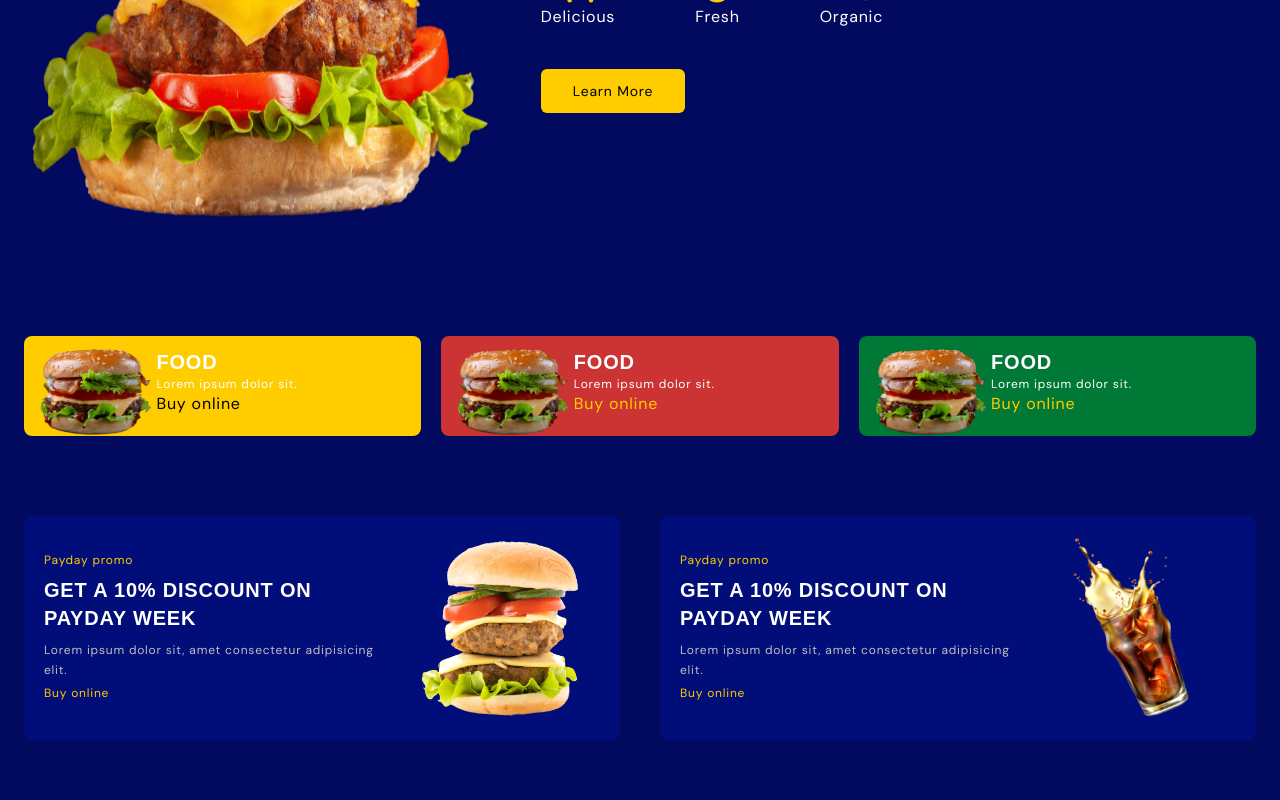
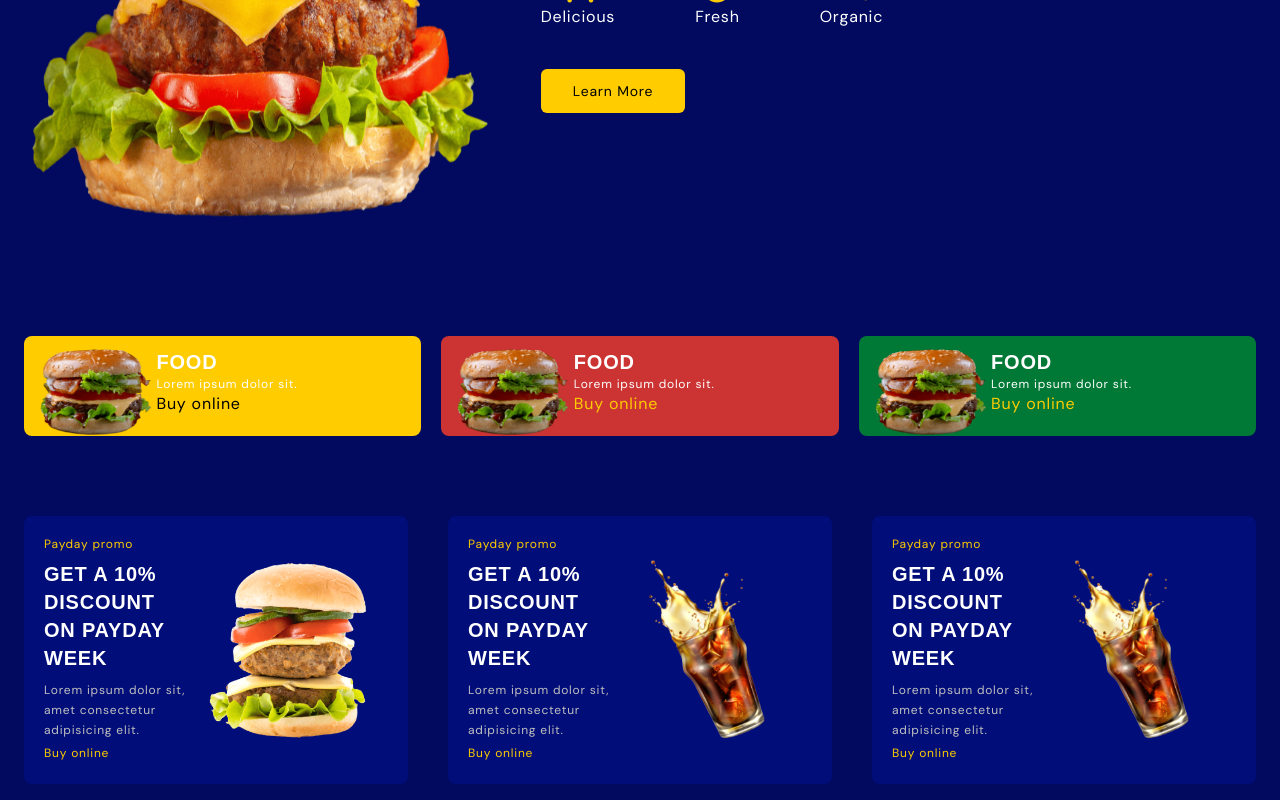
Before and after one commit to Usman-837/Burger_Website, a React (Vite) app: page / in a window 1280 px wide. Shown: the part 465-1265 px from the top of the page. Before the commit the page ends 1221 px from the top, so only its background shows below. Built offline with nearby package versions, Linux system fonts and the light colour scheme.

Commit message:
add promo card 3 in promo section

```diff
--- a/src/Promo.jsx
+++ b/src/Promo.jsx
@@ -27,6 +27,16 @@ const Promo = () => {
                         <a href="#" className="text-xs text-secondaryColor">Buy online</a>
                     </div>
                 </div>
+                  {/* card 3 */}
+                  <div className="bg-primaryColorLight flex flex-col p-5 rounded-lg md:flex-row md:items-center lg:flex-row-reverse lg:flex-1">
+                    <img src={promoimg2} alt="promo image" className="w-40 mx-auto hover:animate-movingY md:mx-5"/>
+                    <div className="space-y-2 pt-5 md:pt-0">
+                        <p className="text-xs text-secondaryColor">Payday promo</p>
+                        <h3 className="card__title">GET A 10% DISCOUNT ON PAYDAY WEEK</h3>
+                        <p className="paragraph">Lorem ipsum dolor sit, amet consectetur adipisicing elit.</p>
+                        <a href="#" className="text-xs text-secondaryColor">Buy online</a>
+                    </div>
+                </div>
             </div>
         </section>
         </>
```
